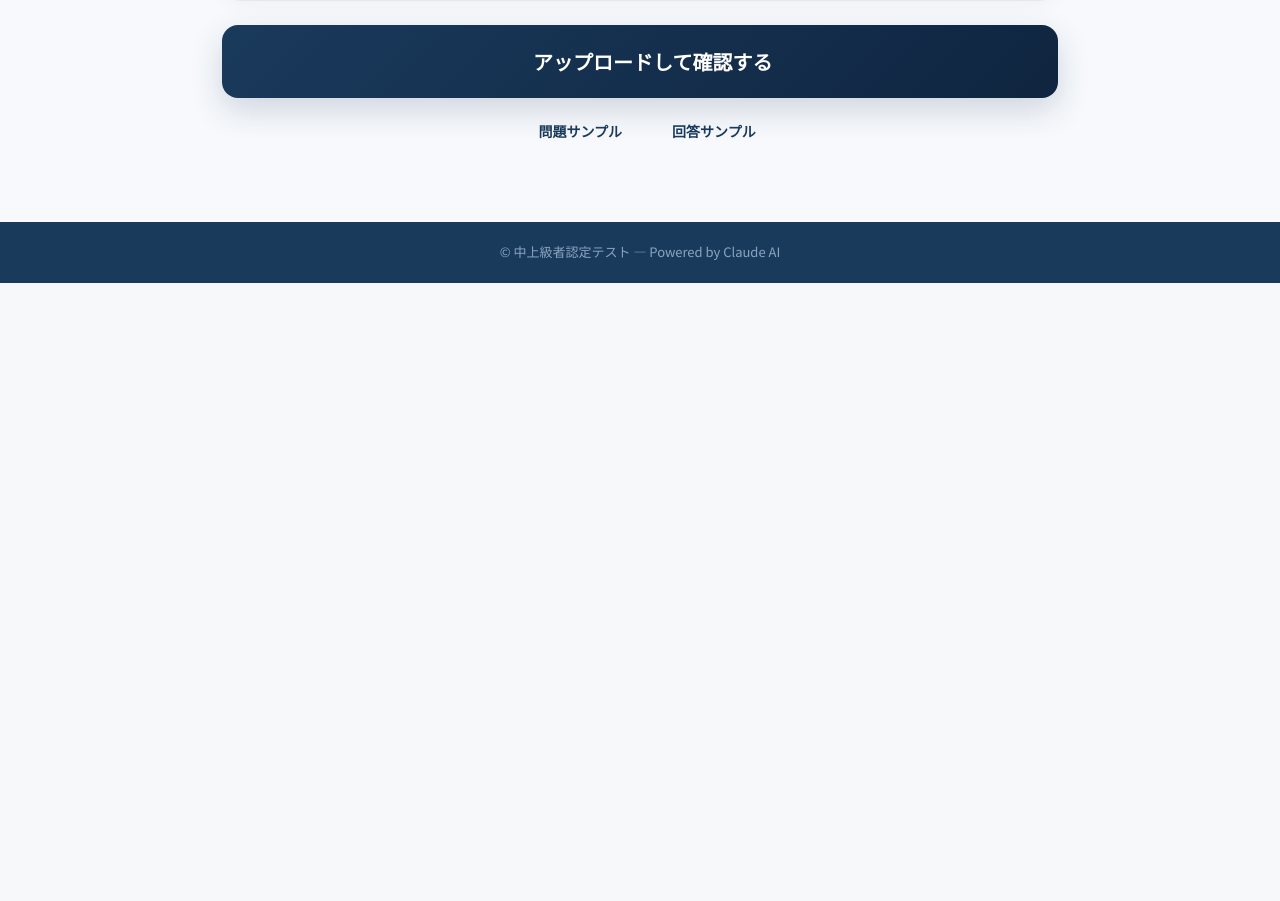
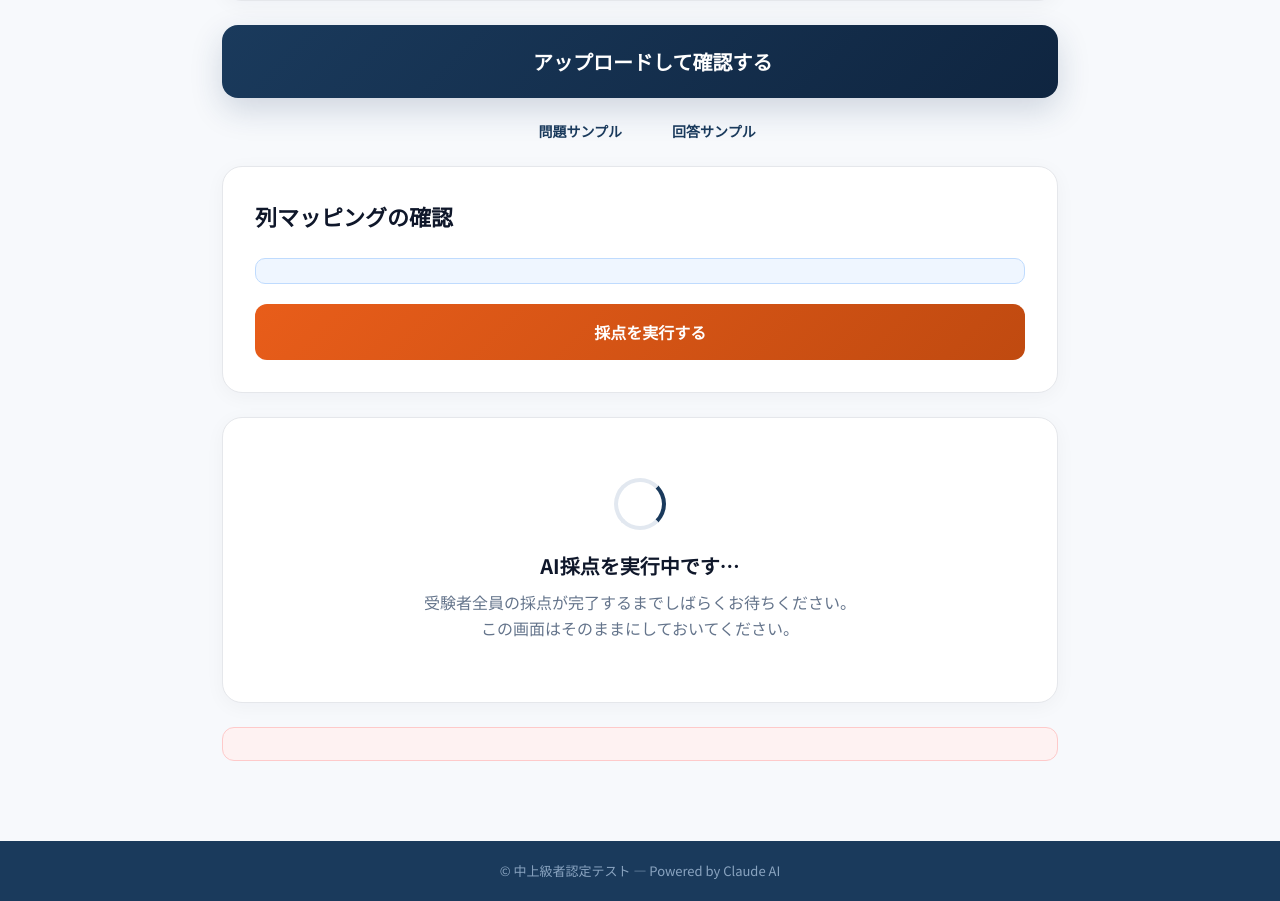
Before and after one commit to eshimi/CheckTest, a Python web app: template templates/index.html in a window 1280 px wide. Shown: the part 868-1769 px from the top of the page. Before the commit the page ends 1151 px from the top, so only its background shows below. Run offline with Jinja, Linux system fonts and the light colour scheme; the template is opened without the code that fills it, so the values that code supplies are empty.

Commit message:
Fix: restore missing mappingSection/progressSection/errorSection divs
JS references to these IDs were intact but the divs had been removed,
causing the upload→mapping→grade flow to silently fail after file upload.

```diff
--- a/templates/index.html
+++ b/templates/index.html
@@ -508,6 +508,28 @@
       <a href="/static/sample_answers.xlsx"><i class="bi bi-file-earmark-spreadsheet"></i> 回答サンプル</a>
     </div>
 
+    <!-- 列マッピング確認 -->
+    <div class="card mapping-card d-none" id="mappingSection" style="margin-top:24px">
+      <div class="section-title">
+        <h2>列マッピングの確認</h2>
+      </div>
+      <div class="alert-info-box d-none" id="previewInfo"></div>
+      <div id="mappingForm"></div>
+      <button class="grade-button" onclick="doGrade()">
+        <i class="bi bi-cpu-fill"></i> 採点を実行する
+      </button>
+    </div>
+
+    <!-- 進捗 -->
+    <div class="card progress-card d-none" id="progressSection" style="margin-top:24px">
+      <div class="spinner"></div>
+      <h5>AI採点を実行中です…</h5>
+      <p>受験者全員の採点が完了するまでしばらくお待ちください。<br>この画面はそのままにしておいてください。</p>
+    </div>
+
+    <!-- エラー -->
+    <div class="error-card d-none" id="errorSection" style="margin-top:16px"></div>
+
   </div>
 </main>
 
```
